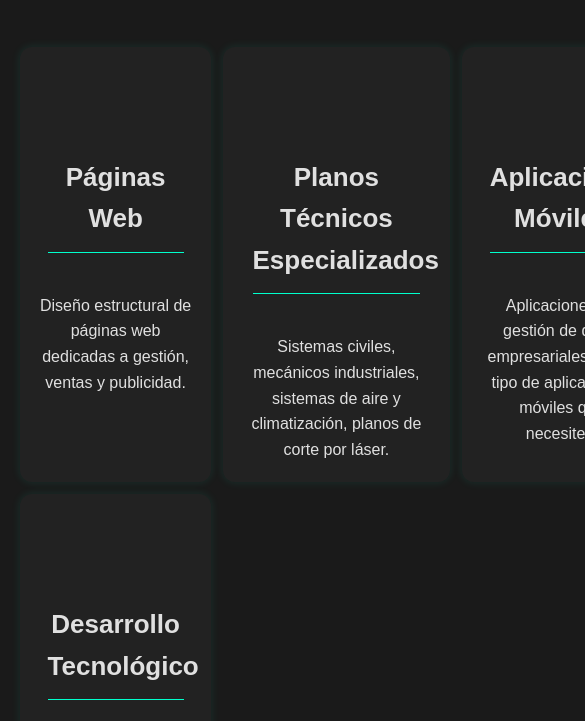
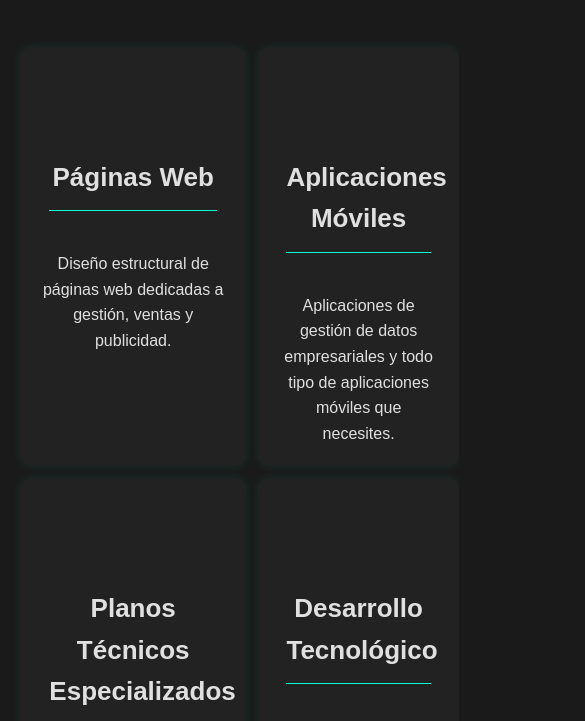
Before and after one commit to Nexus-ingenieria/Nexus-ingenieria.github.io, a plain HTML site: page index.html in a window 390 px wide. Shown: the part 727-1448 px from the top of the page, 585 px wide, since content can reach past the window. Drawn offline with Linux system fonts and the light colour scheme.

Commit message:
Update style.css

```diff
--- a/style.css
+++ b/style.css
@@ -276,15 +276,14 @@ footer .redes a:hover {
     }
 
     /* 🔥 TARJETAS SERVICIOS 2×2 EN CELULAR */
-    .cards {
-        grid-template-columns: repeat(2, 1fr);
+    #servicios .cards {
+        grid-template-columns: repeat(2, 1fr); /* 2 tarjetas por fila */
         gap: 12px;
     }
 
-    .cards .card:nth-child(1) { order: 1; }
-    .cards .card:nth-child(3) { order: 2; }
-    .cards .card:nth-child(2) { order: 3; }
-    .cards .card:nth-child(4) { order: 4; }
+    #servicios .cards .card {
+        width: 100%; /* cada tarjeta ocupa toda su columna */
+    }
 
     .ingeniero img {
         width: 100%;
```
